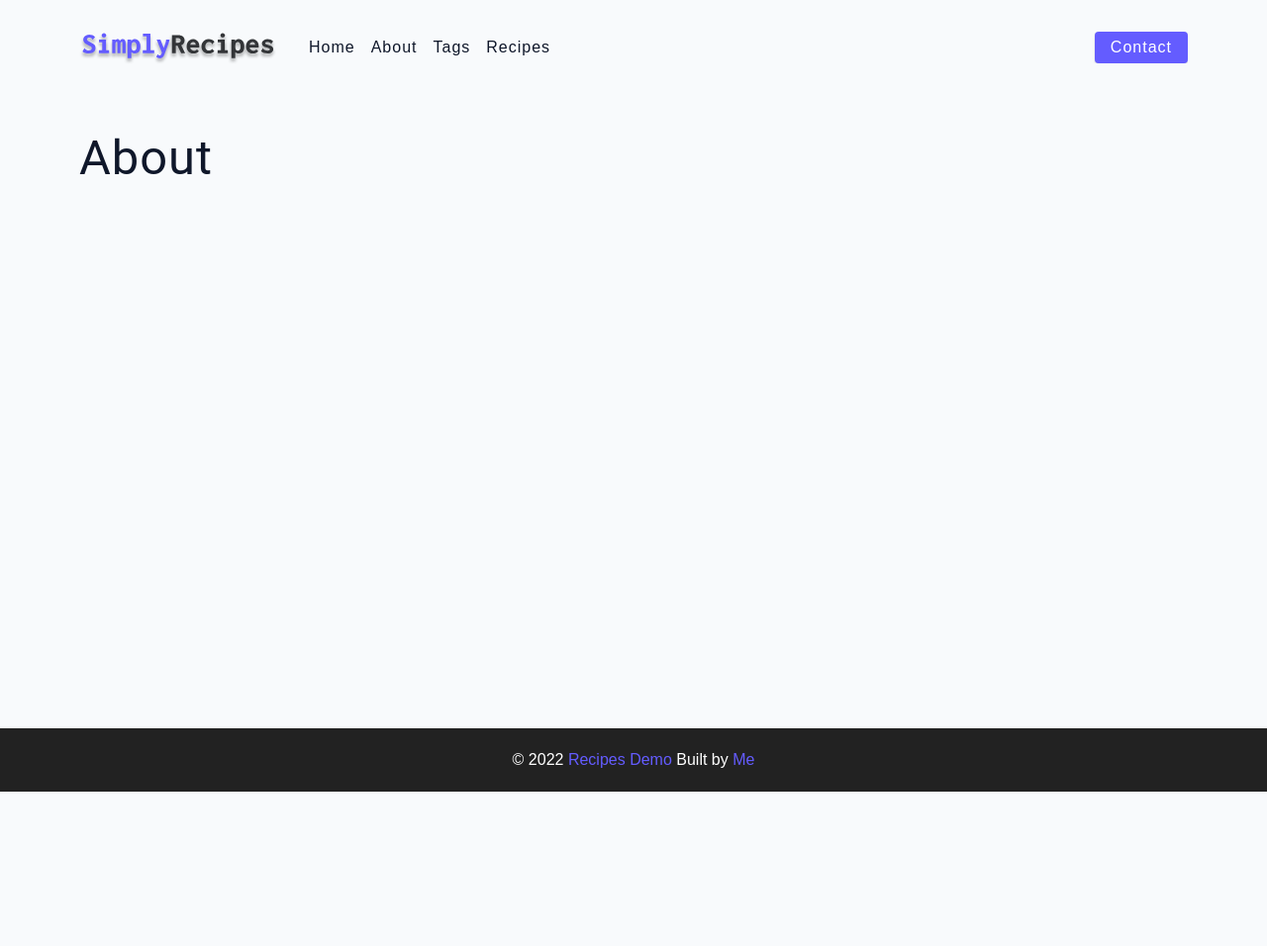
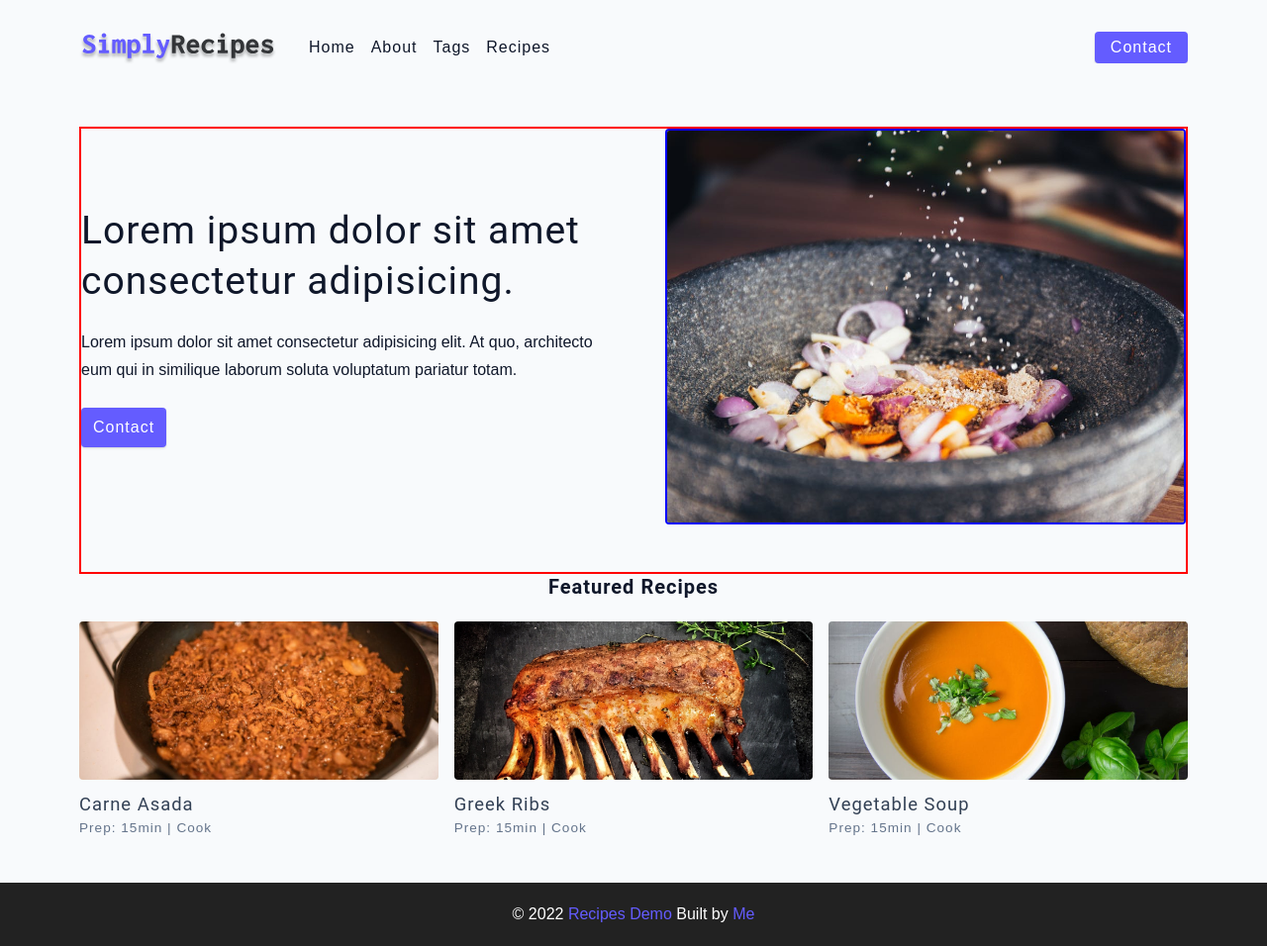
Before and after one commit to marcokwan10/CSS_HTML_recipe, a website: page about.html in a window 1280 px wide. Shown: the whole page at 99% size. Before the commit the page ends 800 px from the top, so only its background shows below. Drawn offline with Linux system fonts and the light colour scheme.

Commit message:
about and tag

```diff
--- a/about.html
+++ b/about.html
@@ -15,8 +15,7 @@
 		<link rel="stylesheet" href="./css/main.css" />
 	</head>
 	<body>
-		<!-- **** -->
-		<!-- nav -->
+		<!-- NAV -->
 		<nav class="navbar">
 			<!-- nav-header -->
 			<div class="nav-center">
@@ -40,17 +39,49 @@
 				</div>
 			</div>
 		</nav>
-		<!-- **** -->
+		<!-- END NAV**** -->
 
-		<!-- **** -->
-		<!-- main -->
+		<!-- MAIN -->
+
 		<main class="page">
-			<h1>About</h1>
+			<section class="about-page">
+				<article>
+					<h2>Lorem ipsum dolor sit amet consectetur adipisicing.</h2>
+					<p>
+						Lorem ipsum dolor sit amet consectetur adipisicing elit. At quo, architecto eum qui in similique laborum
+						soluta voluptatum pariatur totam.
+					</p>
+					<a href="contact.html" class="btn">contact</a>
+				</article>
+				<img src="./assets/about.jpeg" alt="about" class="about-img img" />
+			</section>
+			<section class="featured-recipes">
+				<h5 class="featured-title">Featured Recipes</h5>
+				<div class="recipes-list">
+					<!-- single recipe -->
+					<a href="single-recipe.html" class="recipe">
+						<img src="./assets/recipes/recipe-1.jpeg" alt="food" class="img recipe-img" />
+						<h5>carne asada</h5>
+						<p>Prep: 15min | Cook</p>
+					</a>
+					<!-- single recipe -->
+					<a href="single-recipe.html" class="recipe">
+						<img src="./assets/recipes/recipe-2.jpeg" alt="food" class="img recipe-img" />
+						<h5>greek ribs</h5>
+						<p>Prep: 15min | Cook</p>
+					</a>
+					<!-- single recipe -->
+					<a href="single-recipe.html" class="recipe">
+						<img src="./assets/recipes/recipe-3.jpeg" alt="food" class="img recipe-img" />
+						<h5>vegetable soup</h5>
+						<p>Prep: 15min | Cook</p>
+					</a>
+				</div>
+			</section>
 		</main>
-		<!-- **** -->
+		<!-- END MAIN -->
 
-		<!-- **** -->
-		<!-- footer -->
+		<!-- FOOTER -->
 		<footer class="page-footer">
 			<p>
 				&copy; <span id="date"></span>
@@ -58,7 +89,7 @@
 				Built by <span class="footer-logo">Me</span>
 			</p>
 		</footer>
-		<!-- **** -->
+		<!-- END FOOTER -->
 		<script src="./js/app.js"></script>
 	</body>
 </html>
--- a/css/main.css
+++ b/css/main.css
@@ -561,3 +561,43 @@ Recipes
 .error-page h1 {
 	font-size: 9rem;
 }
+
+/*
+===============
+About
+===============
+*/
+
+.about-page h2 {
+	text-transform: none;
+}
+
+.about-page {
+	display: grid;
+	gap: 2rem 4rem;
+	padding-bottom: 3rem;
+	border: 2px solid red;
+}
+
+.about-img {
+	border-radius: var(--borderRadius);
+	height: 300px;
+	border: 2px solid blue;
+}
+
+@media screen and (min-width: 992px) {
+	.about-page {
+		grid-template-columns: 1fr 1fr;
+		grid-template-rows: 400px;
+		align-items: center;
+	}
+
+	.about-img {
+		height: 100%;
+	}
+}
+
+.featured-title {
+	text-align: center;
+	font-weight: bold;
+}
```
Also changed, not shown: tag-template.html (+37 -10 lines).
